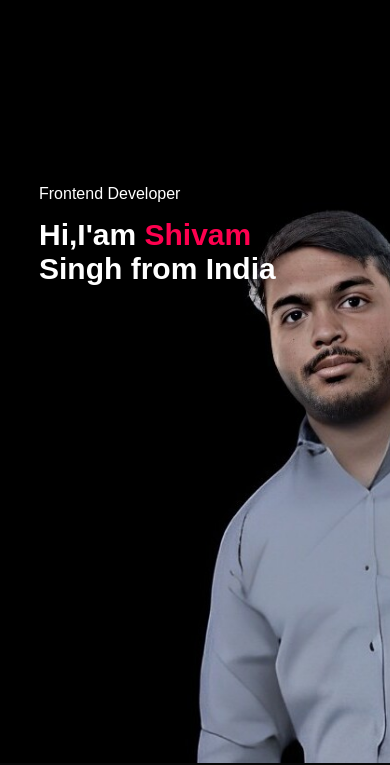
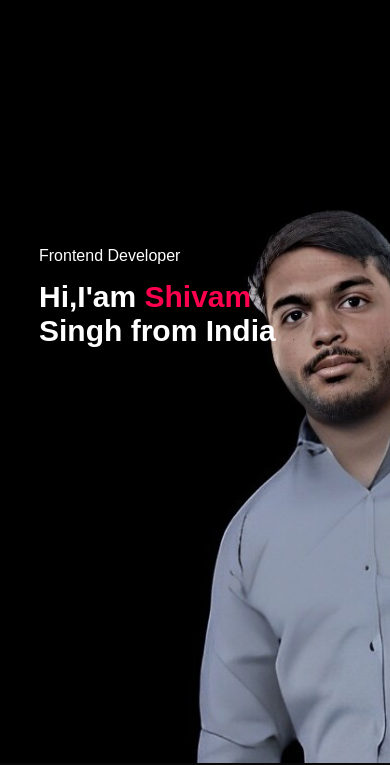
Before and after one commit to Shivam-Singh0504/Portfolio, a plain HTML site: page index.html in a window 390 px wide. Shown: the part 81-846 px from the top of the page. Drawn offline with Linux system fonts and the light colour scheme.

Commit message:
Update style.css

```diff
--- a/style.css
+++ b/style.css
@@ -317,7 +317,7 @@ nav .fa-solid{
 @media only screen and (max-width:600px)
 {
     .header-text{
-        margin-top: 60%;
+        margin-top: 80%;
         font-size: 16px;
     }
     .header-text h1{
```
